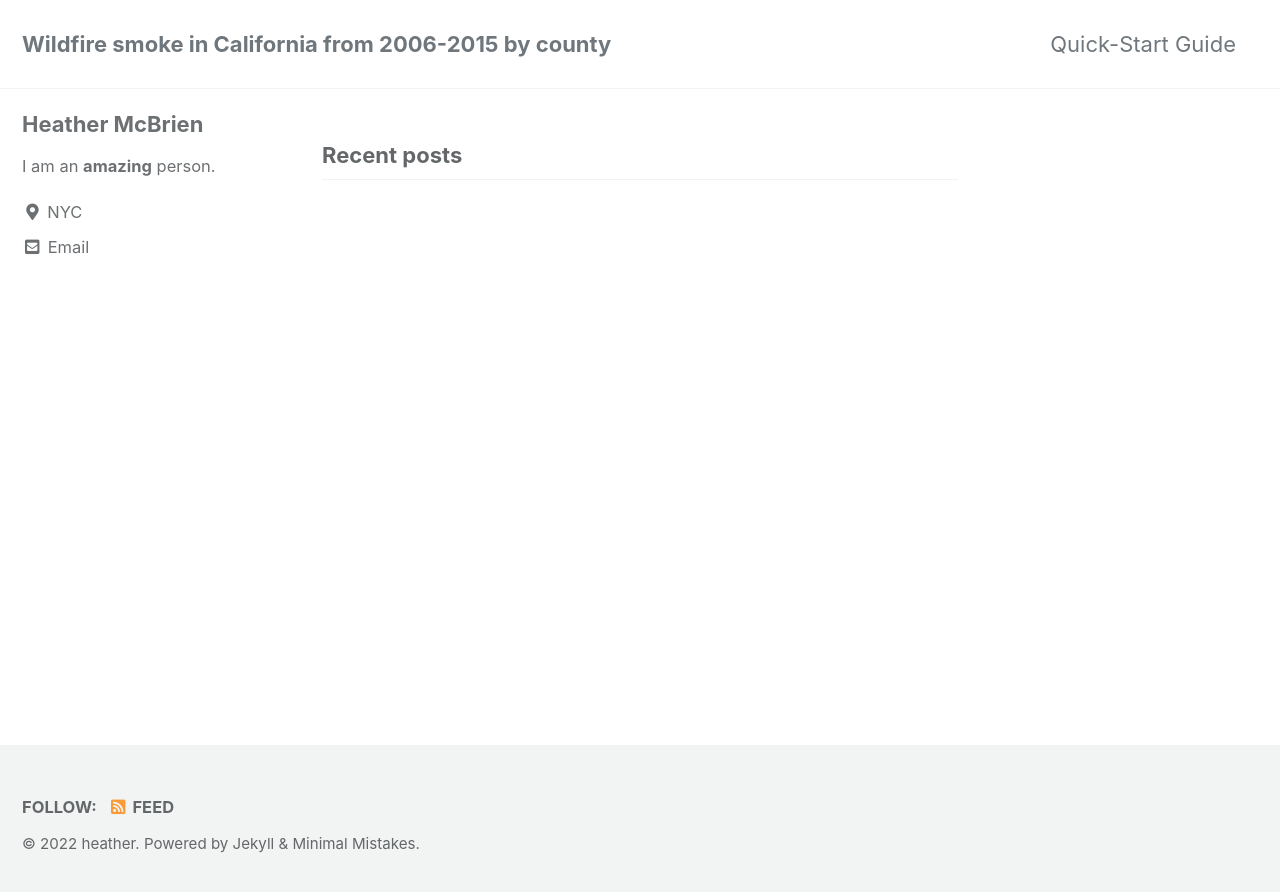
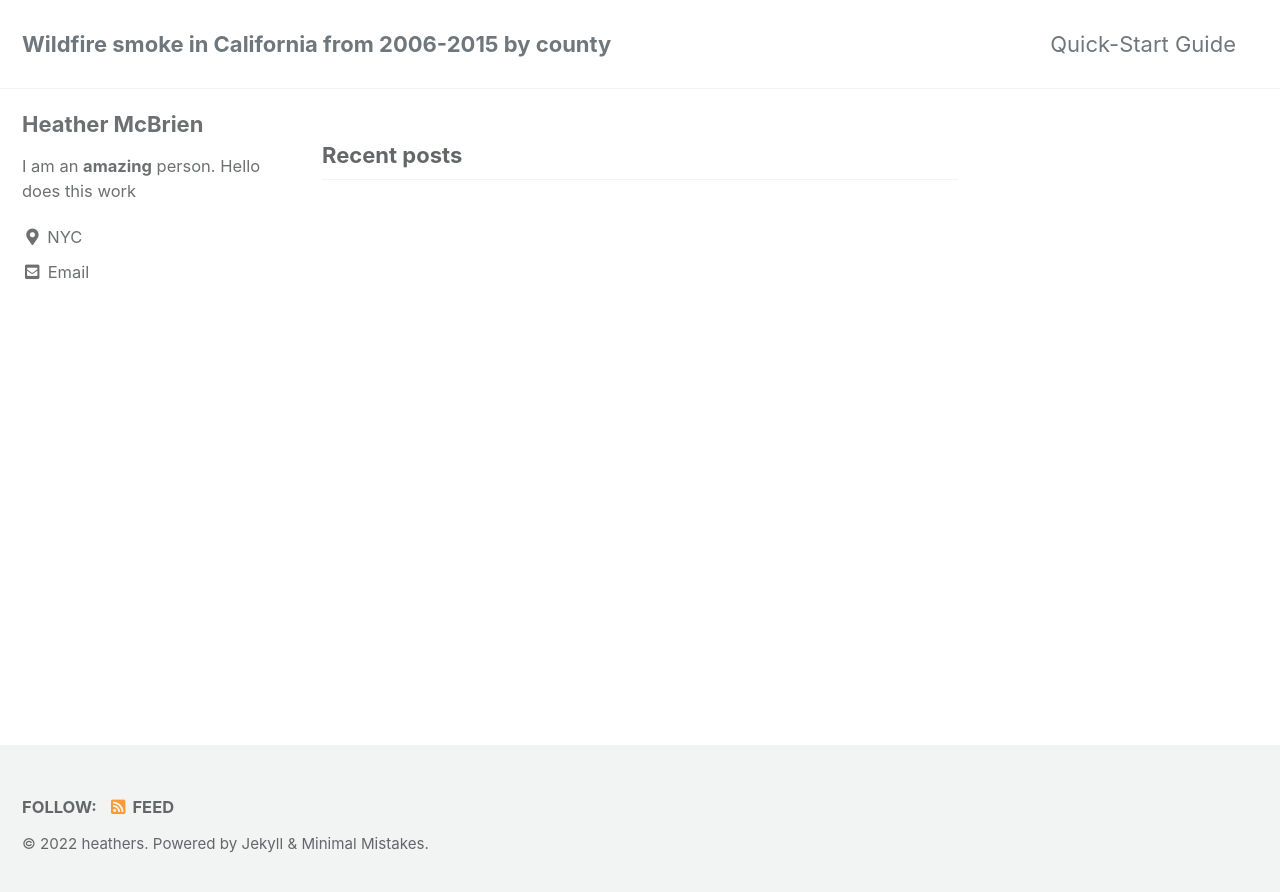
Before and after one commit to heathermcb/heathermcb, a Jekyll site: the page built from index.html, in a window 1280 px wide. Shown: the top 892 px of the page. Built offline with Jekyll 4.4.1, drawn with Linux system fonts in a browser that asks for light colours; cached includes are drawn as plain includes; the list of posts is cut into pages by our own code.

Commit message:
Update _config.yml

```diff
--- a/_config.yml
+++ b/_config.yml
@@ -19,7 +19,7 @@ locale                   : "en-US"
 title                    : "Wildfire smoke in California from 2006-2015 by county"
 title_separator          : "-"
 subtitle                 : # site tagline that appears below site title in masthead
-name                     : "heather"
+name                     : "heathers"
 description              : "An amazing website."
 url                      : "https://heathermcb.github.io/heathermcb"
 baseurl                  : # the subpath of your site, e.g. "/blog"
@@ -106,7 +106,7 @@ analytics:
 author:
   name             : "Heather McBrien"
   avatar           : # path of avatar image, e.g. "/assets/images/bio-photo.jpg"
-  bio              : "I am an **amazing** person."
+  bio              : "I am an **amazing** person. Hello does this work "
   location         : "NYC"
   email            : hm2913@cumc.columbia.edu
   links:
```
